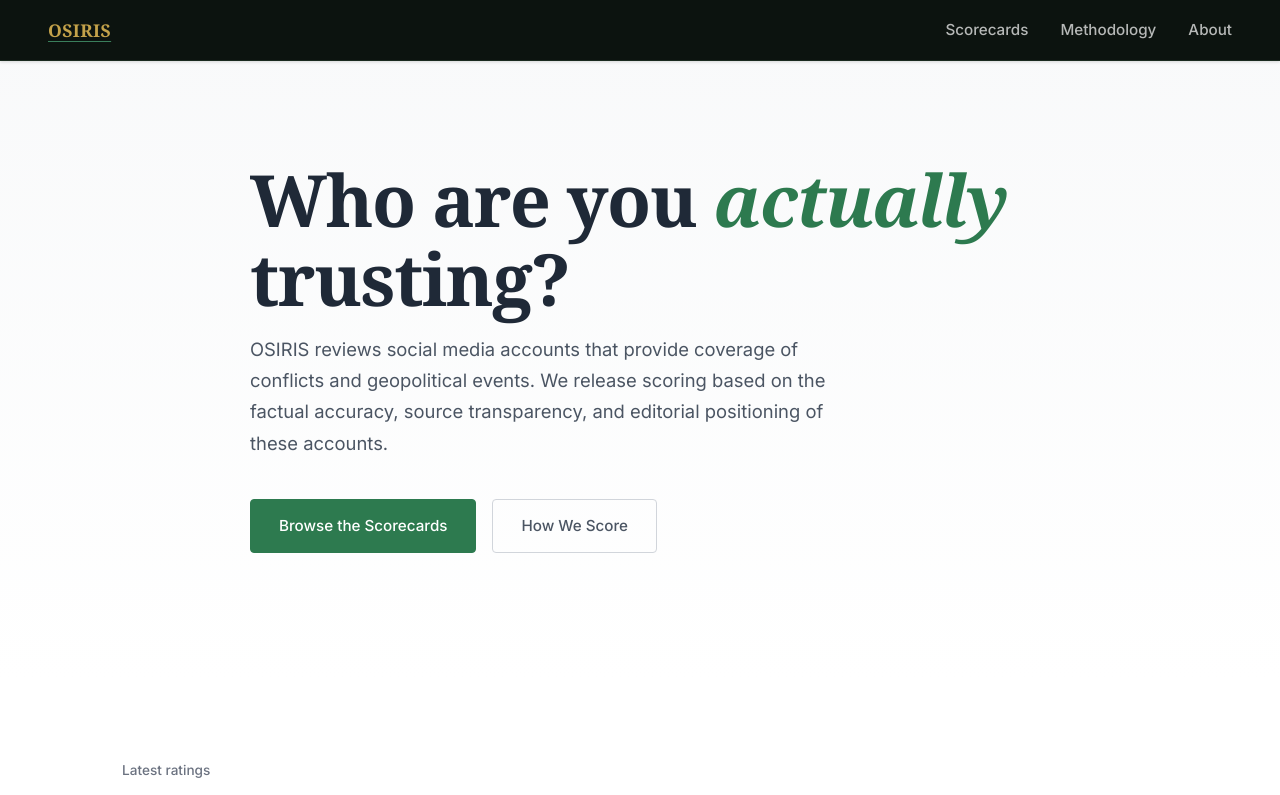
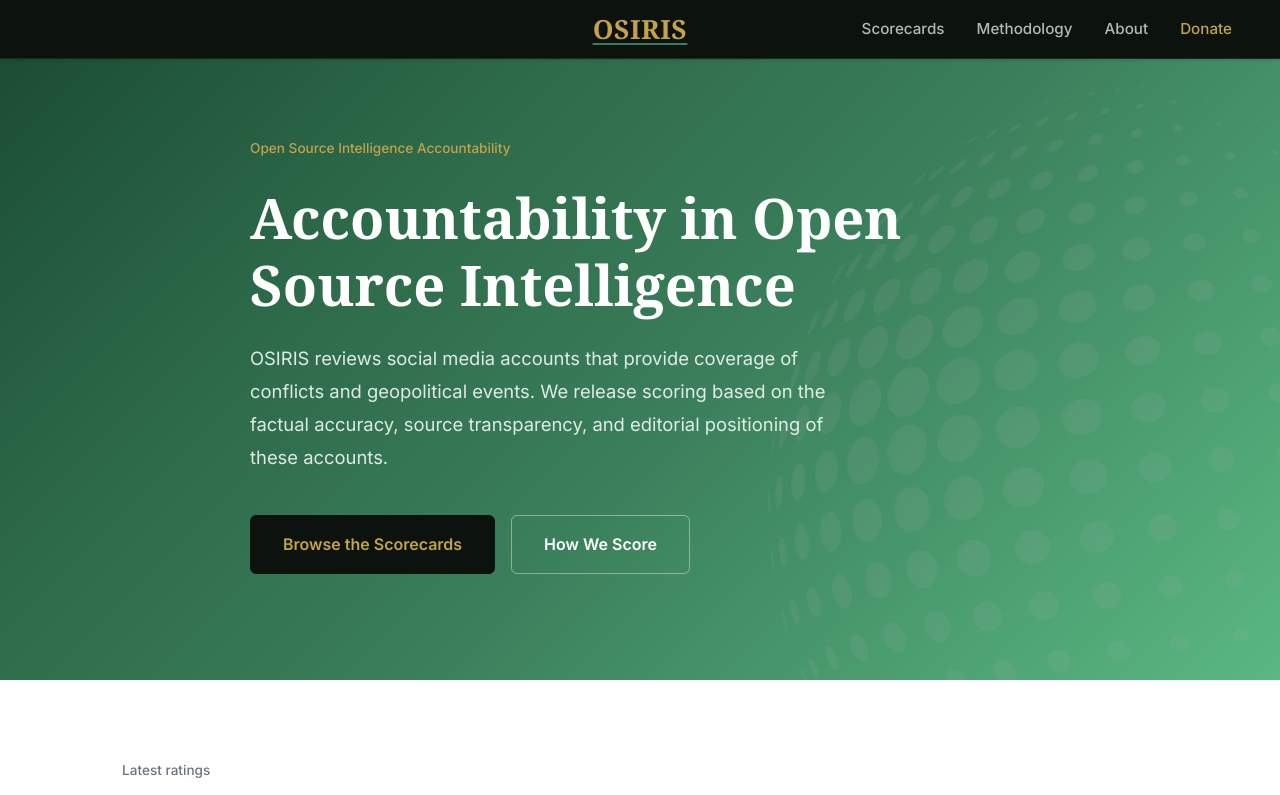
Before and after one commit to osiris-scorecard/osiris-scorecard.com, a plain HTML site: page index.html in a window 1280 px wide. Shown: the top 795 px of the page. Drawn offline with Linux system fonts and the light colour scheme.

Commit message:
Add donate page, hero redesign with globe, centered nav logo
- Add donate.html with Ko-fi widget and matching background
- Donate link (gold) added to nav and footer on all pages
- Center OSIRIS logo in nav, increase size 50%, hover underline effect
- Hero: widen gradient spectrum, add dotted globe background image
- Hero: Constantia heading, gold eyebrow, styled buttons
- Fix search bar crash (replace missing focus field with summary)
- Scorecard view: add scoreBreakdown field, reorder score descriptions
- Mobile: globe hides at 480px, nav reverts to standard layout

Co-Authored-By: Claude Opus 4.6 <noreply@anthropic.com>

```diff
--- a/css/style.css
+++ b/css/style.css
@@ -75,7 +75,7 @@ a:hover { color: var(--primary-light); text-decoration: underline; }
   z-index: 500;
   display: flex;
   align-items: center;
-  justify-content: space-between;
+  justify-content: flex-end;
   padding: 1rem 3rem;
   background: #0c130f;
   border-bottom: 1px solid #1a2a1f;
@@ -87,7 +87,11 @@ a:hover { color: var(--primary-light); text-decoration: underline; }
   box-shadow: 0 2px 8px rgba(0,0,0,0.3);
 }
 
-.nav-logo {
+.nav-logo,
+.nav-logo:hover {
+  position: absolute;
+  left: 50%;
+  transform: translateX(-50%);
   display: flex;
   align-items: center;
   gap: 0.75rem;
@@ -100,13 +104,18 @@ a:hover { color: var(--primary-light); text-decoration: underline; }
 
 .nav-logo-text {
   font-family: 'Constantia', Georgia, serif;
-  font-size: 1.1rem;
+  font-size: 1.65rem;
   font-weight: 700;
   letter-spacing: 0.02em;
   color: #c4a24a;
   text-decoration: underline;
   text-decoration-color: #3a7e5b;
   text-underline-offset: 4px;
+  transition: text-decoration-color 0.2s;
+}
+
+.nav-logo:hover .nav-logo-text {
+  text-decoration-color: #6abf8a;
 }
 
 .nav-links {
@@ -129,6 +138,13 @@ a:hover { color: var(--primary-light); text-decoration: underline; }
   text-decoration: none;
 }
 
+.nav-links a.nav-donate {
+  color: #c4a24a;
+}
+.nav-links a.nav-donate:hover {
+  color: #e2c06a;
+}
+
 /* ── LAYOUT ── */
 .container { max-width: 1100px; margin: 0 auto; padding: 0 2rem; }
 .page-wrap { padding-top: 5rem; }
@@ -141,43 +157,50 @@ a:hover { color: var(--primary-light); text-decoration: underline; }
   justify-content: center;
   position: relative;
   padding: 8rem 0 6rem;
-  background: linear-gradient(to bottom, var(--bg-secondary) 0%, var(--bg-primary) 100%);
+  background: linear-gradient(135deg, #1a4a32 0%, #2d6a4a 30%, #3a7e5b 55%, #5ab882 100%);
+  overflow: hidden;
 }
 
 .hero-bg-lines {
-  display: none;
+  position: absolute;
+  top: 10%;
+  right: -20%;
+  width: 65%;
+  height: 120%;
+  pointer-events: none;
+  z-index: 0;
+}
+
+.hero .container {
+  position: relative;
+  z-index: 1;
 }
 
 .hero-eyebrow {
   font-family: 'Inter', sans-serif;
   font-size: 0.85rem;
   font-weight: 500;
-  color: var(--text-muted);
+  color: #c4a24a;
   margin-bottom: 1.5rem;
 }
 
 .hero h1 {
-  font-size: clamp(2.5rem, 6vw, 4.5rem);
+  font-family: 'Constantia', Georgia, serif;
+  font-size: clamp(2.5rem, 5vw, 3.5rem);
   font-weight: 700;
-  letter-spacing: -0.02em;
-  color: var(--text-primary);
+  color: #fff;
   max-width: 780px;
-  margin-bottom: 1rem;
-  line-height: 1.1;
-}
-
-.hero h1 em {
-  font-style: italic;
-  color: var(--primary);
+  margin-bottom: 1.5rem;
+  line-height: 1.2;
 }
 
 .hero-sub {
   font-size: 1.15rem;
-  color: var(--text-secondary);
-  max-width: 600px;
-  margin: 1rem 0 2.5rem;
+  color: rgba(255,255,255,0.85);
+  max-width: 620px;
+  margin: 0 0 2.5rem;
   font-weight: 400;
-  line-height: 1.7;
+  line-height: 1.8;
 }
 
 .hero-cta {
@@ -223,6 +246,35 @@ a:hover { color: var(--primary-light); text-decoration: underline; }
   color: var(--primary);
   background: var(--bg-secondary);
   text-decoration: none;
+}
+
+.hero .btn-primary {
+  background: #0c130f;
+  border-color: #0c130f;
+  color: #c4a24a;
+}
+.hero .btn-primary:hover {
+  background: #1a2a1f;
+  border-color: #1a2a1f;
+  color: #c4a24a;
+}
+.hero .btn-ghost {
+  background: transparent;
+  border-color: rgba(255,255,255,0.4);
+  color: #fff;
+}
+.hero .btn-ghost:hover {
+  border-color: #fff;
+  color: #fff;
+  background: rgba(255,255,255,0.1);
+}
+
+.hero .btn-primary,
+.hero .btn-ghost {
+  padding: 1rem 2rem;
+  font-size: 1rem;
+  font-weight: 600;
+  border-radius: 6px;
 }
 
 .hero-scroll {
@@ -793,13 +845,17 @@ a:hover { color: var(--primary-light); text-decoration: underline; }
   .nav { padding: 1rem 1.5rem; }
   .nav-links { gap: 1.25rem; }
   .container { padding: 0 1.25rem; }
-  .hero h1 { font-size: 2.6rem; }
+  .hero h1 { font-size: 2.2rem; }
+  .hero-bg-lines { opacity: 0.4; }
   .breakdown-grid { grid-template-columns: repeat(3, 1fr); }
   .scorecard-header { gap: 1.25rem; }
   .footer-inner { flex-direction: column; align-items: flex-start; }
 }
 
 @media (max-width: 480px) {
+  .nav { justify-content: space-between; }
+  .nav-logo { position: static; transform: none; }
+  .hero-bg-lines { display: none; }
   .nav-toggle { display: flex; }
   .nav-links {
     display: none;
--- a/data/accounts.json
+++ b/data/accounts.json
@@ -10,6 +10,7 @@
     "pendingPosts": 0,
     "lastUpdated": "14 Mar 2026",
     "summary": "Open-source investigative journalism collective. Highly reliable fact-checking and media verification.",
+    "scoreBreakdown": "",
     "contentFlags": []
   },
   {
@@ -23,6 +24,7 @@
     "pendingPosts": 0,
     "lastUpdated": "26 Feb 2026",
     "summary": "",
+    "scoreBreakdown": "",
     "contentFlags": []
   },
   {
@@ -36,6 +38,7 @@
     "pendingPosts": 0,
     "lastUpdated": "25 Feb 2026",
     "summary": "",
+    "scoreBreakdown": "",
     "contentFlags": []
   }
 ]
--- a/index.html
+++ b/index.html
@@ -18,6 +18,7 @@
     <li><a href="scorecards.html">Scorecards</a></li>
     <li><a href="methodology.html">Methodology</a></li>
     <li><a href="about.html">About</a></li>
+    <li><a href="donate.html" class="nav-donate">Donate</a></li>
   </ul>
   <button class="nav-toggle" aria-label="Menu" aria-expanded="false">
     <span></span><span></span><span></span>
@@ -26,9 +27,12 @@
 
 <main>
   <section class="hero">
-    <div class="hero-bg-lines"></div>
+    <div class="hero-bg-lines">
+      <img src="images/globedots.png" alt="" style="width:100%;height:100%;object-fit:contain;opacity:0.12;">
+    </div>
     <div class="container">
-      <h1>Who are you <em>actually</em> trusting?</h1>
+      <p class="hero-eyebrow">Open Source Intelligence Accountability</p>
+      <h1>Accountability in Open Source Intelligence</h1>
       <p class="hero-sub">OSIRIS reviews social media accounts that provide coverage of conflicts and geopolitical events. We release scoring based on the factual accuracy, source transparency, and editorial positioning of these accounts.</p>
       <div class="hero-cta">
         <a href="scorecards.html" class="btn btn-primary">Browse the Scorecards</a>
@@ -94,6 +98,7 @@
         <li><a href="scorecards.html">Scorecards</a></li>
         <li><a href="methodology.html">Methodology</a></li>
         <li><a href="about.html">About</a></li>
+        <li><a href="donate.html">Donate</a></li>
       </ul>
       <div class="footer-note">Independent · No right of reply</div>
     </div>
```
Also changed, not shown: about.html (+2 -0 lines), donate.html (added, +58 -0 lines), methodology.html (+2 -0 lines), scorecards.html (+5 -3 lines), scorecards/template.html (+2 -0 lines), scorecards/view.html (+15 -6 lines), images/globedots.png (added).
